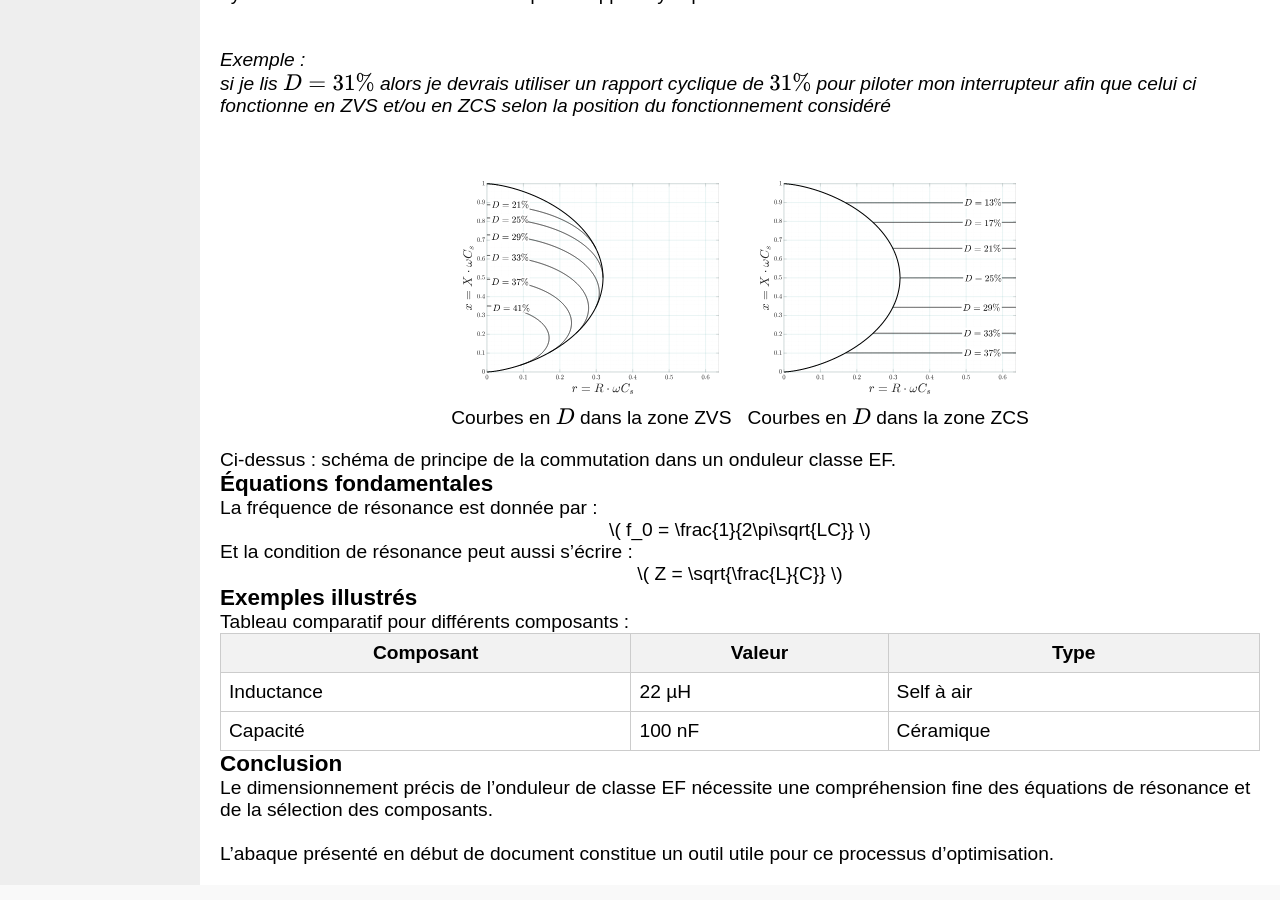
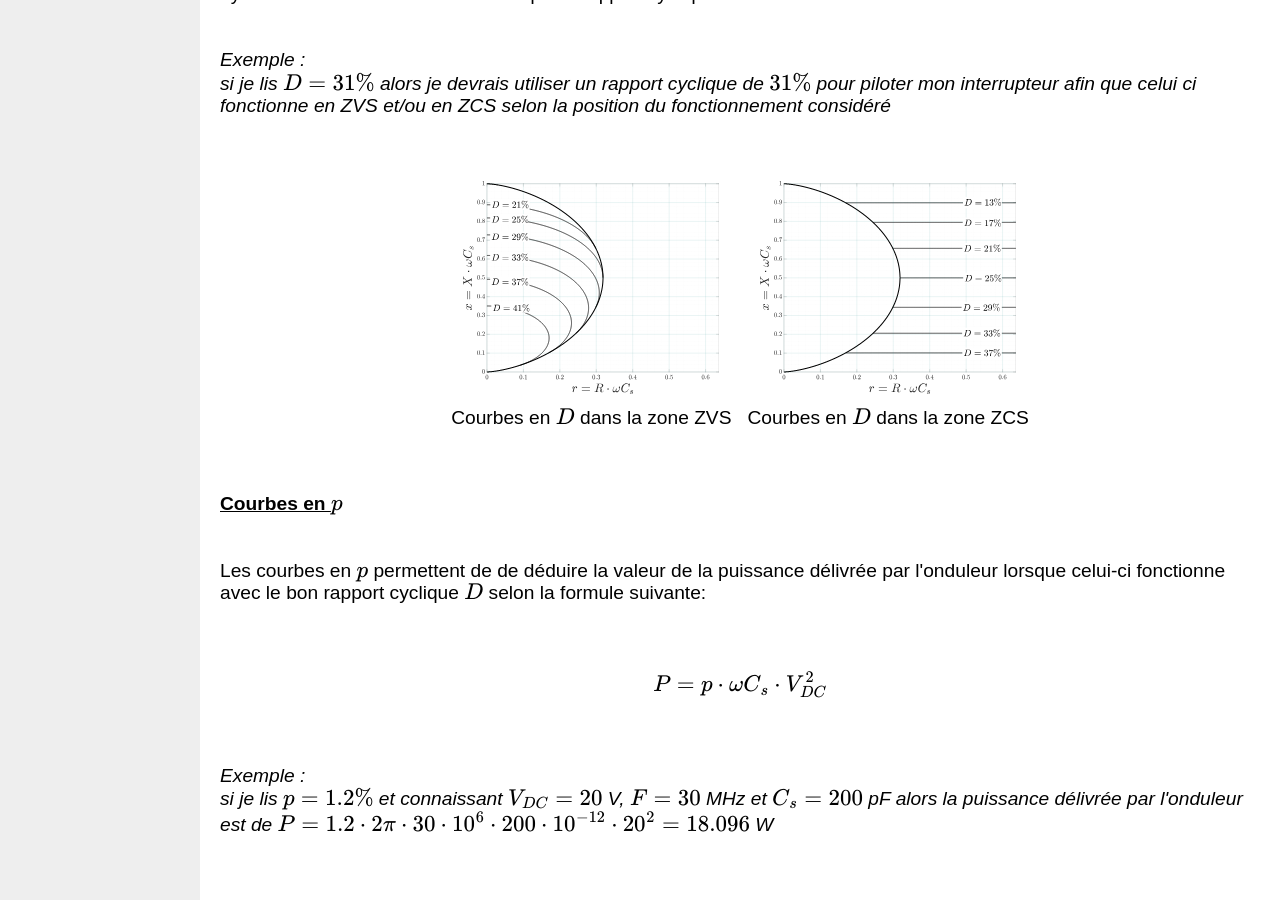
Before and after one commit to bdaire/bdaire.github.io, a Jekyll site: the page built from research_chart_overview.md, in a window 1280 px wide and 900 px high, scrolled down 1607 px. Built offline with Jekyll 4.4.1, drawn with Linux system fonts in a browser that asks for light colours.

Commit message:
Update research_chart_overview.md

```diff
--- a/research_chart_overview.md
+++ b/research_chart_overview.md
@@ -112,71 +112,20 @@ x &= X \cdot \omega C_s
     <figcaption style="margin-top: 8px;">Courbes en \(D\) dans la zone ZCS</figcaption>
   </figure>
 </div>
+<br><br>
+<p><u><b>Courbes en \(p\)</b></u></p>
+<br><br>
+<p>Les courbes en \(p\) permettent de de déduire la valeur de la puissance délivrée par l'onduleur lorsque celui-ci fonctionne avec le bon rapport cyclique \(D\) selon la formule suivante:</p>
+<br><br>
+<p style="text-align: center;">
+  \[P=p\cdot\omega C_s\cdot V_{DC}^2
+\]
+</p>
+<br><br>
+<p><i>Exemple :</i></p>
+<p><i>si je lis \(p=1.2\%\) et connaissant \(V_{DC}=20\) V, \(F=30\) MHz et \(C_s=200\) pF alors la puissance délivrée par l'onduleur est de \(P=1.2\cdot2\pi\cdot 30\cdot 10^{6}\cdot 200\cdot 10^{-12}\cdot 20^2=18.096\) W</i></p>
+<br><br>
 
-
-<p>
-  Ci-dessus : schéma de principe de la commutation dans un onduleur classe EF.
-</p>
-
-<!-- =========================== -->
-<!-- SECTION : ÉQUATIONS MATHÉMATIQUES -->
-<!-- =========================== -->
-<h3 id="equations">Équations fondamentales</h3>
-
-<!-- Équation via MathJax (attention à bien charger MathJax dans le layout) -->
-<p>
-  La fréquence de résonance est donnée par :
-</p>
-
-<p style="text-align: center;">
-  \\( f_0 = \frac{1}{2\pi\sqrt{LC}} \\)
-</p>
-
-<p>
-  Et la condition de résonance peut aussi s’écrire :
-</p>
-
-<p style="text-align: center;">
-  \\( Z = \sqrt{\frac{L}{C}} \\)
-</p>
-
-<!-- ===================== -->
-<!-- SECTION : TABLEAU -->
-<!-- ===================== -->
-<h3 id="exemples">Exemples illustrés</h3>
-<p>Tableau comparatif pour différents composants :</p>
-
-<table style="width:100%; border-collapse: collapse;">
-  <thead>
-    <tr style="background-color: #f2f2f2;">
-      <th style="border: 1px solid #ccc; padding: 8px;">Composant</th>
-      <th style="border: 1px solid #ccc; padding: 8px;">Valeur</th>
-      <th style="border: 1px solid #ccc; padding: 8px;">Type</th>
-    </tr>
-  </thead>
-  <tbody>
-    <tr>
-      <td style="border: 1px solid #ccc; padding: 8px;">Inductance</td>
-      <td style="border: 1px solid #ccc; padding: 8px;">22 µH</td>
-      <td style="border: 1px solid #ccc; padding: 8px;">Self à air</td>
-    </tr>
-    <tr>
-      <td style="border: 1px solid #ccc; padding: 8px;">Capacité</td>
-      <td style="border: 1px solid #ccc; padding: 8px;">100 nF</td>
-      <td style="border: 1px solid #ccc; padding: 8px;">Céramique</td>
-    </tr>
-  </tbody>
-</table>
-
-<!-- ===================== -->
-<!-- SECTION : CONCLUSION -->
-<!-- ===================== -->
-<h3 id="conclusion">Conclusion</h3>
-<p>
-  Le dimensionnement précis de l’onduleur de classe EF nécessite une compréhension fine des équations de résonance et de la sélection des composants.
-  <br><br>
-  L’abaque présenté en début de document constitue un outil utile pour ce processus d’optimisation.
-</p>
 
 <!-- ================================= -->
 <!-- CHARGEMENT DE MATHJAX POUR LES MATHS -->
```
